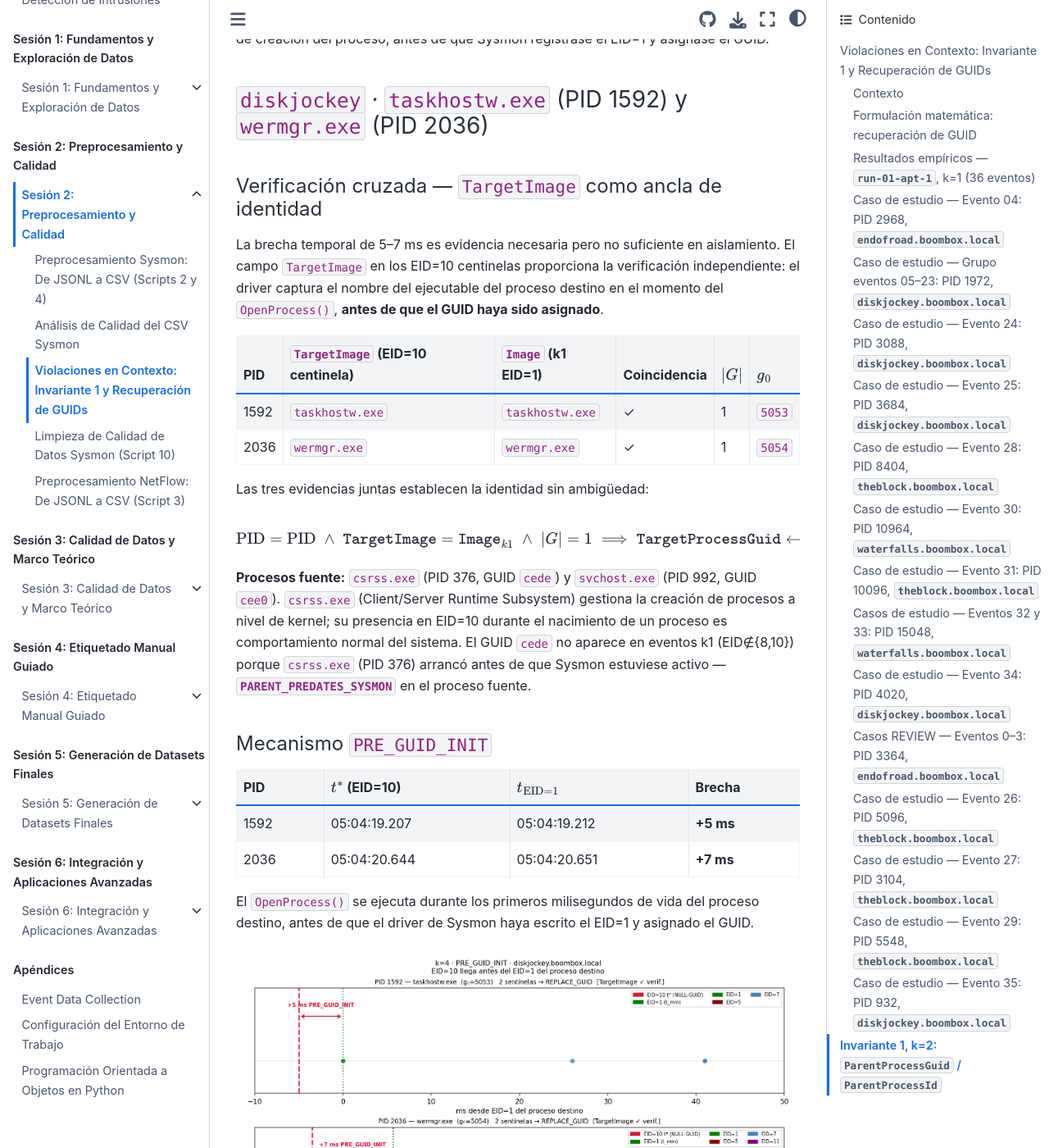
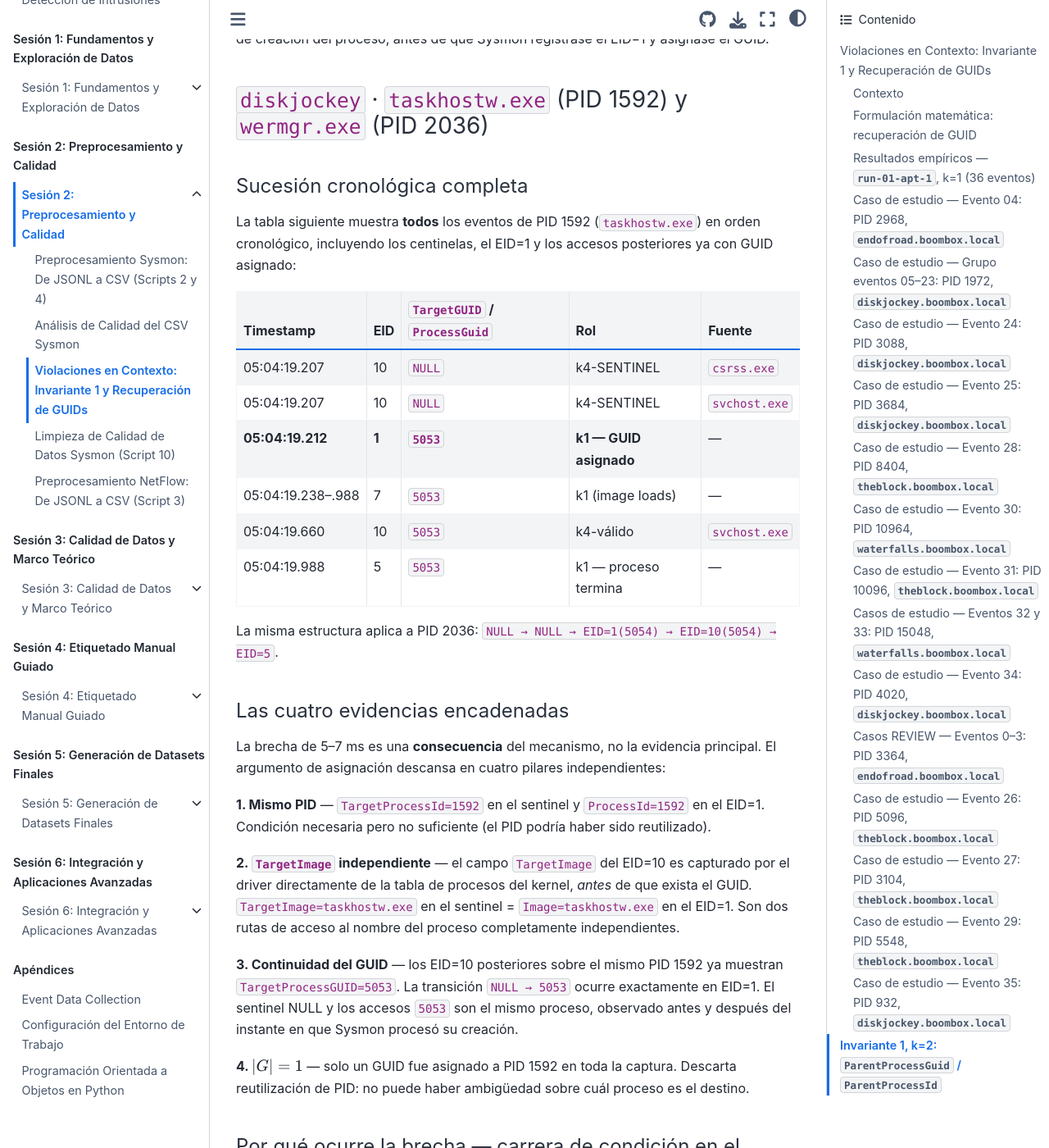
Before and after one commit to ollerenac/curso2026, a Jupyter Book: the page built from sesion-2/9-violaciones-en-contexto.md, in a window 1280 px wide and 1400 px high, scrolled down 66509 px. Shown: the whole window at 82% size. Built offline with Jupyter Book 1.0.4 settings and Sphinx 7.4.7 and the Sphinx Book theme 1.1.4, drawn with Linux system fonts in a browser that asks for light colours; some of the changed text lies outside the part shown.

Commit message:
analysis(sesion-2): deepen k=4 reasoning — 4-evidence chain + event succession
Replace temporal-gap-only argument with 4-pillar proof:
1. Same PID; 2. Independent TargetImage capture; 3. NULL→GUID continuity
at EID=1; 4. |G|=1 rules out PID reuse.
Add chronological succession code cell showing all events per PID.
Explain PRE_GUID_INIT as ObRegisterCallbacks vs PsSetCreateProcess race.
Clarify temporal gap measures the race window, not inter-process distance.

Co-Authored-By: Claude Sonnet 4.6 <noreply@anthropic.com>

````diff
--- a/sesion-2/9-violaciones-en-contexto.md
+++ b/sesion-2/9-violaciones-en-contexto.md
@@ -2501,40 +2501,67 @@ del proceso, antes de que Sysmon registrase el EID=1 y asignase el GUID.
 
 ### `diskjockey` · `taskhostw.exe` (PID 1592) y `wermgr.exe` (PID 2036)
 
-#### Verificación cruzada — `TargetImage` como ancla de identidad
-
-La brecha temporal de 5–7 ms es evidencia necesaria pero no suficiente en aislamiento.
-El campo `TargetImage` en los EID=10 centinelas proporciona la verificación independiente:
-el driver captura el nombre del ejecutable del proceso destino en el momento del
-`OpenProcess()`, **antes de que el GUID haya sido asignado**.
-
-| PID | `TargetImage` (EID=10 centinela) | `Image` (k1 EID=1) | Coincidencia | $\|G\|$ | $g_0$ |
-|-----|----------------------------------|---------------------|--------------|---------|-------|
-| 1592 | `taskhostw.exe` | `taskhostw.exe` | ✓ | 1 | `5053` |
-| 2036 | `wermgr.exe` | `wermgr.exe` | ✓ | 1 | `5054` |
-
-Las tres evidencias juntas establecen la identidad sin ambigüedad:
-
-$$
-\text{PID} = \text{PID} \;\land\; \texttt{TargetImage} = \texttt{Image}_{k1} \;\land\; |G|=1
-\implies \texttt{TargetProcessGuid} \leftarrow g_0
-$$
+#### Sucesión cronológica completa
+
+La tabla siguiente muestra **todos** los eventos de PID 1592 (`taskhostw.exe`) en orden
+cronológico, incluyendo los centinelas, el EID=1 y los accesos posteriores ya con GUID asignado:
+
+| Timestamp | EID | `TargetGUID` / `ProcessGuid` | Rol | Fuente |
+|-----------|-----|-------------------------------|-----|--------|
+| 05:04:19.207 | 10 | `NULL` | k4-SENTINEL | `csrss.exe` |
+| 05:04:19.207 | 10 | `NULL` | k4-SENTINEL | `svchost.exe` |
+| **05:04:19.212** | **1** | **`5053`** | **k1 — GUID asignado** | — |
+| 05:04:19.238–.988 | 7 | `5053` | k1 (image loads) | — |
+| 05:04:19.660 | 10 | `5053` | k4-válido | `svchost.exe` |
+| 05:04:19.988 | 5 | `5053` | k1 — proceso termina | — |
+
+La misma estructura aplica a PID 2036: `NULL → NULL → EID=1(5054) → EID=10(5054) → EID=5`.
+
+#### Las cuatro evidencias encadenadas
+
+La brecha de 5–7 ms es una **consecuencia** del mecanismo, no la evidencia principal.
+El argumento de asignación descansa en cuatro pilares independientes:
+
+**1. Mismo PID** — `TargetProcessId=1592` en el sentinel y `ProcessId=1592` en el EID=1.
+Condición necesaria pero no suficiente (el PID podría haber sido reutilizado).
+
+**2. `TargetImage` independiente** — el campo `TargetImage` del EID=10 es capturado por
+el driver directamente de la tabla de procesos del kernel, *antes* de que exista el GUID.
+`TargetImage=taskhostw.exe` en el sentinel = `Image=taskhostw.exe` en el EID=1.
+Son dos rutas de acceso al nombre del proceso completamente independientes.
+
+**3. Continuidad del GUID** — los EID=10 posteriores sobre el mismo PID 1592 ya muestran
+`TargetProcessGUID=5053`. La transición `NULL → 5053` ocurre exactamente en EID=1.
+El sentinel NULL y los accesos `5053` son el mismo proceso, observado antes y después
+del instante en que Sysmon procesó su creación.
+
+**4. $|G|=1$** — solo un GUID fue asignado a PID 1592 en toda la captura.
+Descarta reutilización de PID: no puede haber ambigüedad sobre cuál proceso es el destino.
+
+#### Por qué ocurre la brecha — carrera de condición en el driver
+
+Sysmon registra dos callbacks de kernel para eventos de proceso y acceso:
+
+$$
+\underbrace{\texttt{ObRegisterCallbacks}}_{\text{EID=10, GUID no existe aún}}
+\;\xrightarrow{+5\text{–}7\,\text{ms}}\;
+\underbrace{\texttt{PsSetCreateProcessNotifyRoutineEx}}_{\text{EID=1, GUID asignado}}
+$$
+
+`csrss.exe` y `svchost.exe` llaman a `OpenProcess()` sobre el proceso recién creado
+durante su fase de inicialización, disparando `ObRegisterCallbacks` *antes* de que el
+driver haya procesado `PsSetCreateProcessNotifyRoutineEx`. La brecha mide la
+**ventana de la carrera de condición** entre ambos callbacks, no la proximidad entre
+dos procesos distintos.
 
 **Procesos fuente:** `csrss.exe` (PID 376, GUID `cede`) y `svchost.exe` (PID 992, GUID `cee0`).
-`csrss.exe` (Client/Server Runtime Subsystem) gestiona la creación de procesos a nivel de kernel;
-su presencia en EID=10 durante el nacimiento de un proceso es comportamiento normal del sistema.
-El GUID `cede` no aparece en eventos k1 (EID∉{8,10}) porque `csrss.exe` (PID 376) arrancó
-antes de que Sysmon estuviese activo — **`PARENT_PREDATES_SYSMON`** en el proceso fuente.
-
-#### Mecanismo `PRE_GUID_INIT`
-
-| PID | $t^*$ (EID=10) | $t_{\text{EID=1}}$ | Brecha |
-|-----|---------------|---------------------|--------|
-| 1592 | 05:04:19.207 | 05:04:19.212 | **+5 ms** |
-| 2036 | 05:04:20.644 | 05:04:20.651 | **+7 ms** |
-
-El `OpenProcess()` se ejecuta durante los primeros milisegundos de vida del proceso destino,
-antes de que el driver de Sysmon haya escrito el EID=1 y asignado el GUID.
+El GUID `cede` no aparece en eventos k1 porque `csrss.exe` arrancó antes de Sysmon
+— `PARENT_PREDATES_SYSMON` en el lado fuente.
+
+| PID | `TargetImage` (EID=10) | `Image` (k1 EID=1) | Coinc. | $\|G\|$ | $g_0$ | Brecha |
+|-----|------------------------|---------------------|--------|---------|-------|--------|
+| 1592 | `taskhostw.exe` | `taskhostw.exe` | ✓ | 1 | `5053` | +5 ms |
+| 2036 | `wermgr.exe` | `wermgr.exe` | ✓ | 1 | `5054` | +7 ms |
 
 ```{figure} img/ev_k4_dj_timeline.png
 :name: ev-k4-dj-timeline
````
Also changed, not shown: 1 other file.
